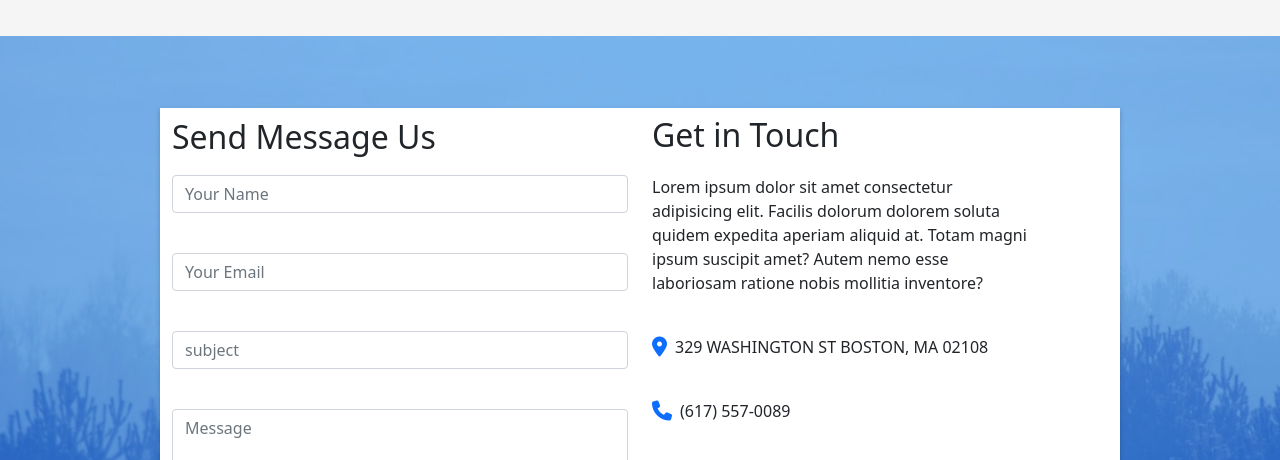
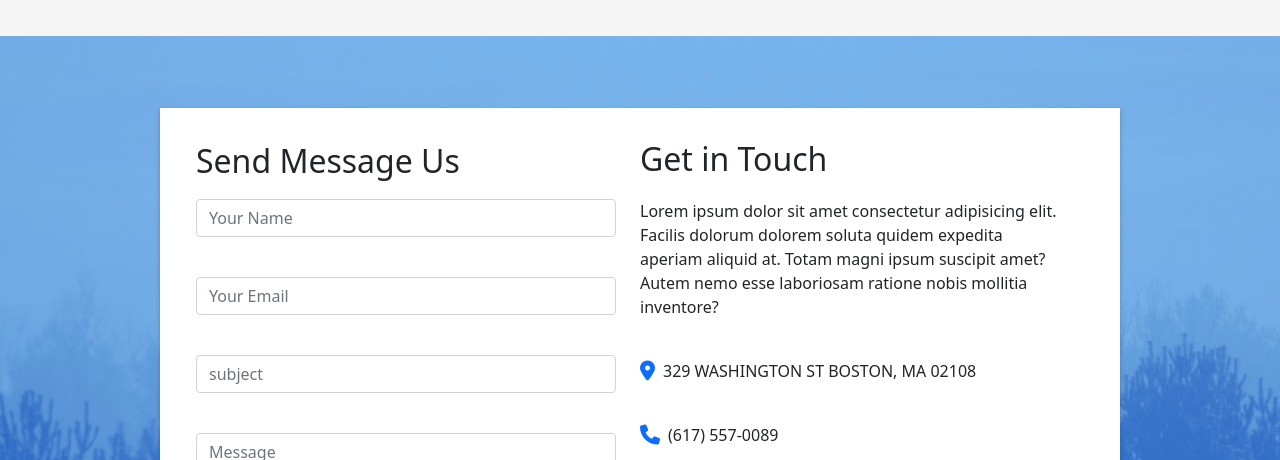
Before and after one commit to waleedsalah07/freeman-site, a plain HTML site: page index.html in a window 1280 px wide. Shown: the part 4983-5443 px from the top of the page. Drawn offline with Linux system fonts and the light colour scheme.

Commit message:
css final

```diff
--- a/index.html
+++ b/index.html
@@ -395,8 +395,8 @@
   <div class="final">
       <br>
   <div class="final-sec container bg-white mt-5 mb-5  ">
-    <div class="row">
-      <div class="col-lg-6">
+    <div class="row container p-lg-4 p-sm-5">
+      <div class="col-lg-6 col-sm-12">
         <div class="registraion">
       <h2>Send Message Us </h2>
     </div>
@@ -413,7 +413,7 @@
       </form>
       </div>
 
-      <div class="infoo col-lg-5">
+      <div class="infoo col-lg-6 col-sm-12 ">
         <h2>Get in Touch</h2>
         <p>Lorem ipsum dolor sit amet consectetur adipisicing elit. Facilis dolorum dolorem soluta quidem expedita aperiam aliquid at. Totam magni ipsum suscipit amet? Autem nemo esse laboriosam ratione nobis mollitia inventore? </p>
        <div class=" d-flex align-items-center">
```
